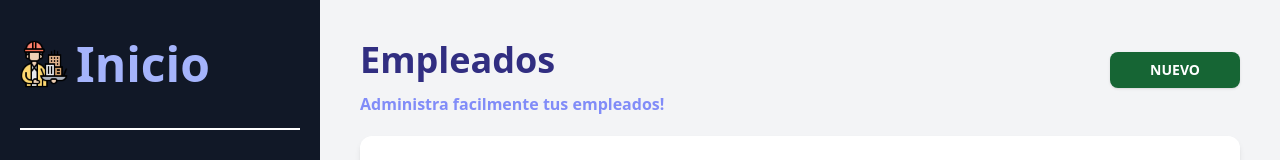
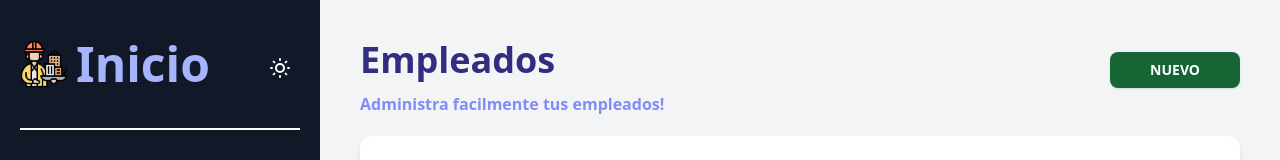
Before and after one commit to listerineh/architect-admin, a React (Vite) app: page /employees in a window 1280 px wide. Shown: the top 160 px of the page. Built offline with nearby package versions, Linux system fonts and the light colour scheme; data requests are answered from the project's data file.

Commit message:
Feature: Global dark mode with toogle buttom to switch

```diff
--- a/src/App.jsx
+++ b/src/App.jsx
@@ -1,3 +1,4 @@
+import { useState, useEffect } from 'react'
 import { BrowserRouter, Routes, Route } from 'react-router-dom'
 import Layout from './layout/Layout'
 import Home from './pages/Home'
@@ -14,10 +15,34 @@ import Error404 from './pages/Error404'
 
 function App() {
 
+  const [theme, setTheme] = useState(null);
+
+  useEffect(() => {
+    if(window.matchMedia('(prefers-color-scheme: dark)').matches){
+      setTheme('dark');
+    }
+    else {
+      setTheme('light');
+    }
+  }, [])
+
+  useEffect(() => {
+    if(theme === 'dark'){
+      document.documentElement.classList.add('dark');
+    }
+    else {
+      document.documentElement.classList.remove('dark');
+    }
+  }, [theme])
+
+  const handleThemeSwitch = () => {
+    setTheme(theme === 'dark' ? 'light' : 'dark');
+  }
+
   return (
     <BrowserRouter>
       <Routes>
-        <Route path='' element={<Layout />} >
+        <Route path='' element={<Layout theme={theme} handleThemeSwitch={handleThemeSwitch}/>} >
           <Route index element={<Home />} />
           <Route path='employees' element={<Employees />} />
           <Route path='employees/new' element={<NewEmployeeForm />} />
--- a/src/components/Employee.jsx
+++ b/src/components/Employee.jsx
@@ -6,23 +6,23 @@ const Employee = ({ employee, handleDelete }) => {
   const {id, name, position, phone, email} = employee
 
   return (
-    <div className="my-5 bg-white shadow-md px-5 py-10 rounded-xl md:text-sm text-xs">
-      <p className="font-bold mb-3 text-gray-700 uppercase">
+    <div className="my-5 bg-white dark:bg-gray-900 shadow-md px-5 py-10 rounded-xl md:text-sm text-xs text-gray-700 dark:text-white">
+      <p className="font-bold mb-3  uppercase">
         Nombre: {""}
         <span className="font-normal normal-case">{name}</span>
       </p>
 
-      <p className="font-bold mb-3 text-gray-700 uppercase">
+      <p className="font-bold mb-3 uppercase">
         Posición: {""}
         <span className="font-normal capitalize">{position}</span>
       </p>
 
-      <p className="font-bold mb-3 text-gray-700 uppercase">
+      <p className="font-bold mb-3 uppercase">
         Teléfono: {""}
         <span className="font-normal">{phone}</span>
       </p>
 
-      <p className="font-bold mb-3 text-gray-700 uppercase">
+      <p className="font-bold mb-3 uppercase">
         Email: {""}
         <span className="font-normal normal-case">{email}</span>
       </p>
--- a/src/layout/Layout.jsx
+++ b/src/layout/Layout.jsx
@@ -1,19 +1,28 @@
 import { Outlet, Link, useLocation } from "react-router-dom";
 import { Disclosure } from "@headlessui/react";
-import { MenuIcon, XIcon } from "@heroicons/react/outline";
+import { MenuIcon, XIcon, MoonIcon, SunIcon } from "@heroicons/react/outline";
 import Logo from "../images/arquitecto.webp";
 
-const Layout = () => {
+const Layout = ({theme, handleThemeSwitch}) => {
   const location = useLocation();
   const currentURL = location.pathname;
 
   return (
-    <Disclosure as="nav" className="sticky top-0 z-50">
+    <Disclosure as="nav">
       {({ open }) => (
         <>
-          <div className="md:flex md:min-h-screen">
+          <div className="md:flex md:min-h-screen md:max-h-screen">
             <div className="md:w-1/4 bg-gray-900 px-5 sm:py-10 py-5">
               <div className="flow-root">
+                <div className="float-right block">
+                  <button
+                    type="button"
+                    onClick={handleThemeSwitch}
+                    className="p-2 md:mt-2 text-white text-lg"
+                  >
+                    {theme === 'light' ? <SunIcon className="block h-6 w-6" aria-hidden="true" /> : <MoonIcon className="block h-6 w-6" aria-hidden="true" />}
+                  </button>
+                </div>
                 <div className="sm:float-left float-right">
                   <Link
                     to=""
@@ -159,7 +168,7 @@ const Layout = () => {
                 </Link>
               </nav>
             </div>
-            <div className="md:w-3/4 p-10 md:h-screen md:overflow-scroll">
+            <div className="md:w-3/4 p-10 md:h-screen md:overflow-y-scroll dark:bg-black transition-all">
               <Outlet />
             </div>
           </div>
--- a/src/pages/Employees.jsx
+++ b/src/pages/Employees.jsx
@@ -46,8 +46,8 @@ const Employees = () => {
     <>
       <div className="md:flow-root">
         <div className="md:float-left">
-          <h1 className="font-black text-4xl text-indigo-900">Empleados</h1>
-          <p className="mt-3 text-indigo-400 font-semibold">
+          <h1 className="font-black text-4xl text-indigo-900 dark:text-indigo-400">Empleados</h1>
+          <p className="mt-3 text-indigo-400 dark:text-indigo-800 font-semibold">
             Administra facilmente tus empleados!
           </p>
         </div>
--- a/src/pages/Equipment.jsx
+++ b/src/pages/Equipment.jsx
@@ -44,8 +44,8 @@ const Equipment = () => {
     <>
       <div className="md:flow-root">
         <div className="md:float-left">
-          <h1 className="font-black text-4xl text-indigo-900">Equipos</h1>
-          <p className="mt-3 text-indigo-400 font-semibold">
+          <h1 className="font-black text-4xl text-indigo-900 dark:text-indigo-400">Equipos</h1>
+          <p className="mt-3 text-indigo-400 dark:text-indigo-800 font-semibold">
             Administra facilmente tus herramientas!
           </p>
         </div>
--- a/src/pages/Providers.jsx
+++ b/src/pages/Providers.jsx
@@ -46,8 +46,8 @@ const Providers = () => {
     <>
       <div className="md:flow-root">
         <div className="md:float-left">
-          <h1 className="font-black text-4xl text-indigo-900">Proveedores</h1>
-          <p className="mt-3 text-indigo-400 font-semibold">
+          <h1 className="font-black text-4xl text-indigo-900 dark:text-indigo-400">Proveedores</h1>
+          <p className="mt-3 text-indigo-400 dark:text-indigo-800 font-semibold">
             Administra facilmente tus proveedores!
           </p>
         </div>
--- a/tailwind.config.js
+++ b/tailwind.config.js
@@ -4,6 +4,7 @@ module.exports = {
     "./src/**/*.jsx",
     "./index.html"
   ],
+  darkMode: 'class',
   theme: {
     extend: {},
   },
```
